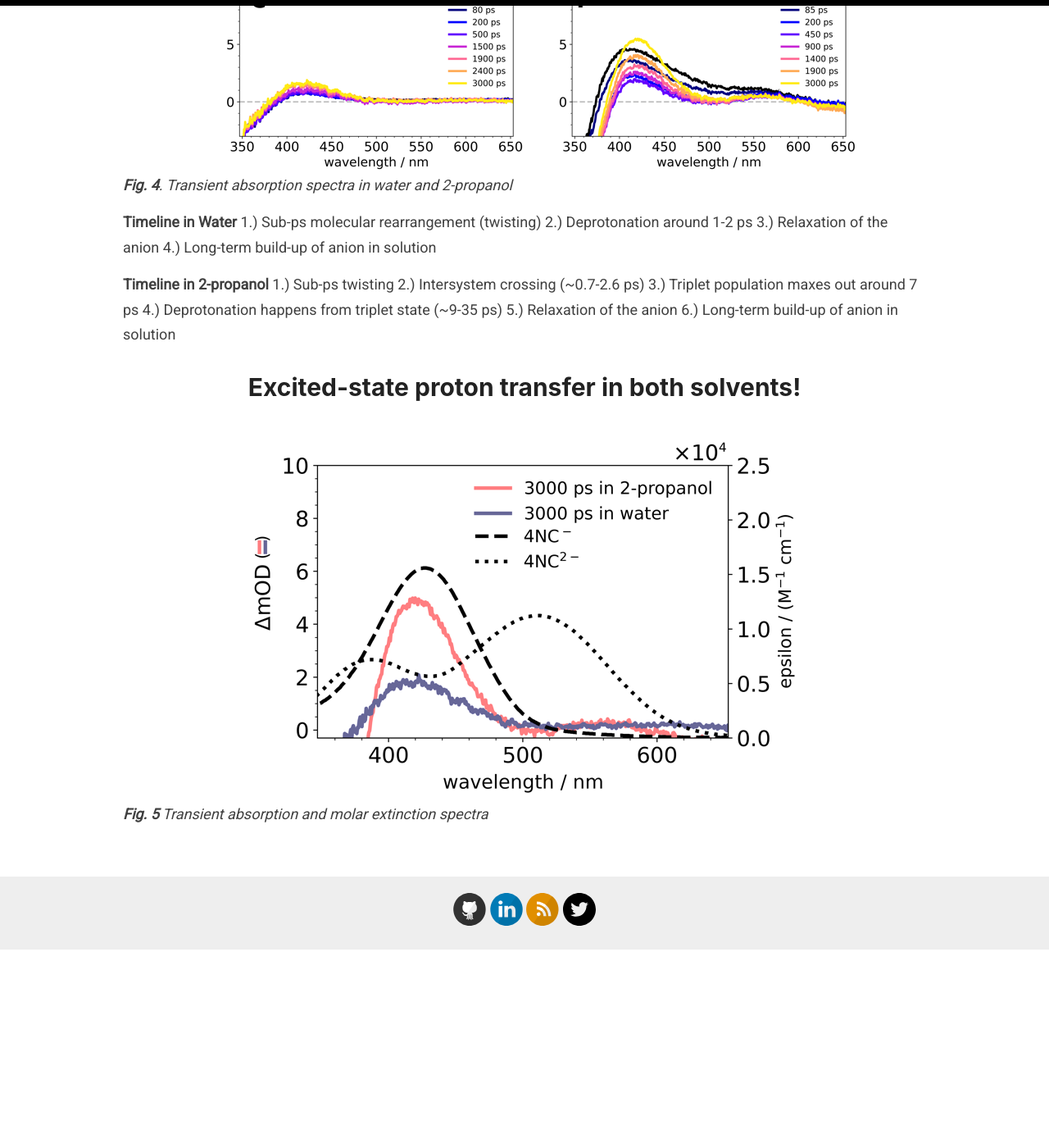
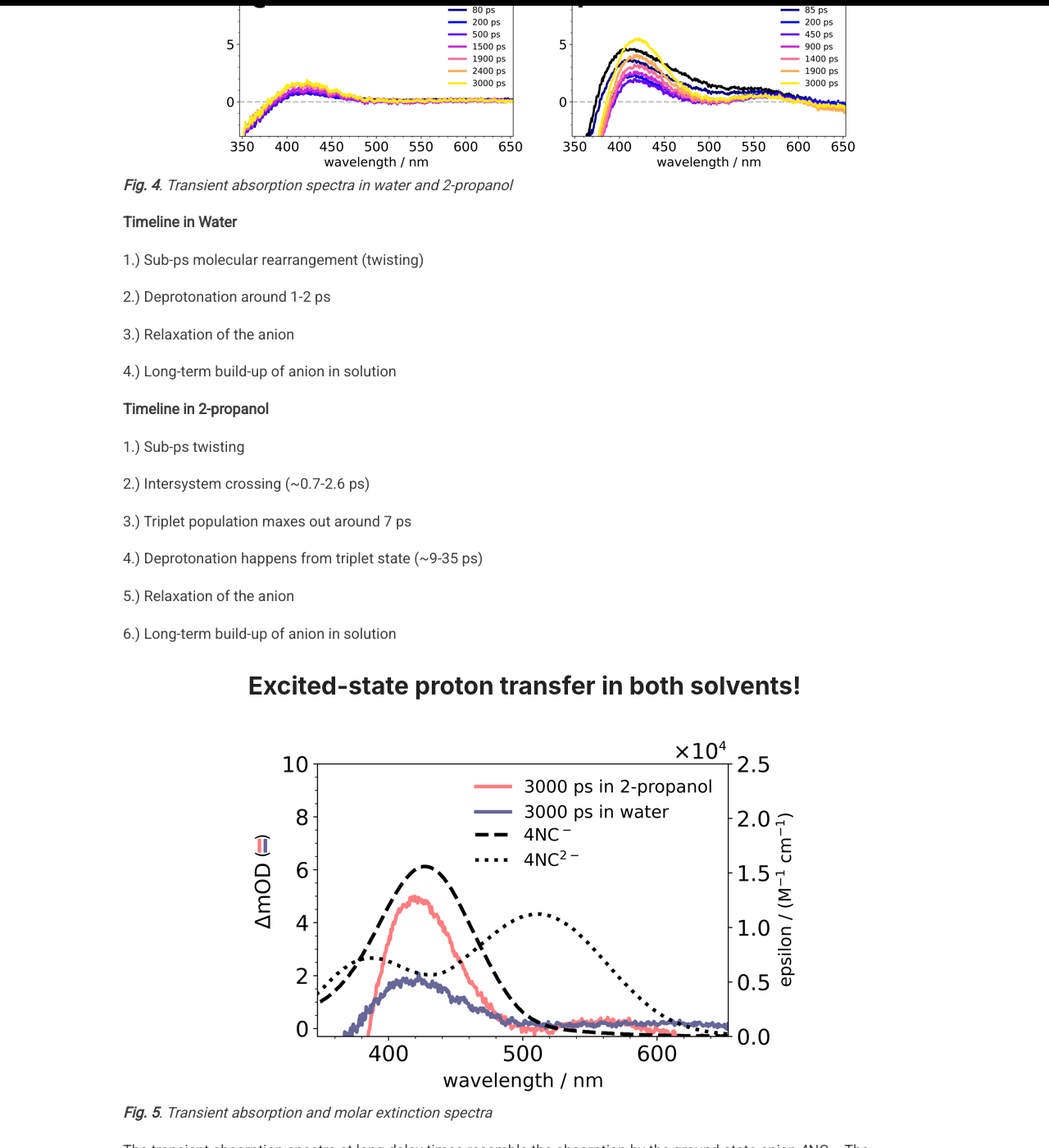
Before and after one commit to yreva/daltonian.co, a Jekyll site: the page built from _pages/AAAR_poster.md, in a window 1280 px wide and 1400 px high, scrolled down 3081 px. Shown: the whole window at 82% size. Built offline with Jekyll 4.4.1, drawn with Linux system fonts in a browser that asks for light colours; before the commit the page ends 4239 px from its top, so only the background shows below that; some of the changed lines change nothing that is shown; some of the changed text lies outside the part shown.

Commit message:
upload figures

```diff
--- a/_pages/AAAR_poster.md
+++ b/_pages/AAAR_poster.md
@@ -42,20 +42,39 @@
 ***Fig. 4**. Transient absorption spectra in water and 2-propanol*
 
 **Timeline in Water**
+
 1.) Sub-ps molecular rearrangement (twisting)
+
 2.) Deprotonation around 1-2 ps
+
 3.) Relaxation of the anion
+
 4.) Long-term build-up of anion in solution
 
+
 **Timeline in 2-propanol**
+
 1.) Sub-ps twisting
+
 2.) Intersystem crossing (~0.7-2.6 ps)
+
 3.) Triplet population maxes out around 7 ps
+
 4.) Deprotonation happens from triplet state (~9-35 ps)
+
 5.) Relaxation of the anion
+
 6.) Long-term build-up of anion in solution
+
 
 # Excited-state proton transfer in both solvents!
 
 ![StaticSpectra](/images/Poster5.png)
-***Fig. 5** Transient absorption and molar extinction spectra*
+***Fig. 5**. Transient absorption and molar extinction spectra*
+
+The transient absorption spectra at long delay times resemble the absorption by the ground-state anion 4NC−. The spectrum is less pronounced in water due to the fact the water is more likely to re-protonate 4NC− than 2-propanol.
+
+![Jablonski](/images/Poster6.png)
+***Fig. 6**. Jablonksi-like diagram summarizing observed dynamics*
+
+Although both solvents appear to allow for 4NC to undergo excited-state proton transfer, the pathways seem to differ in the two solvents.
```
